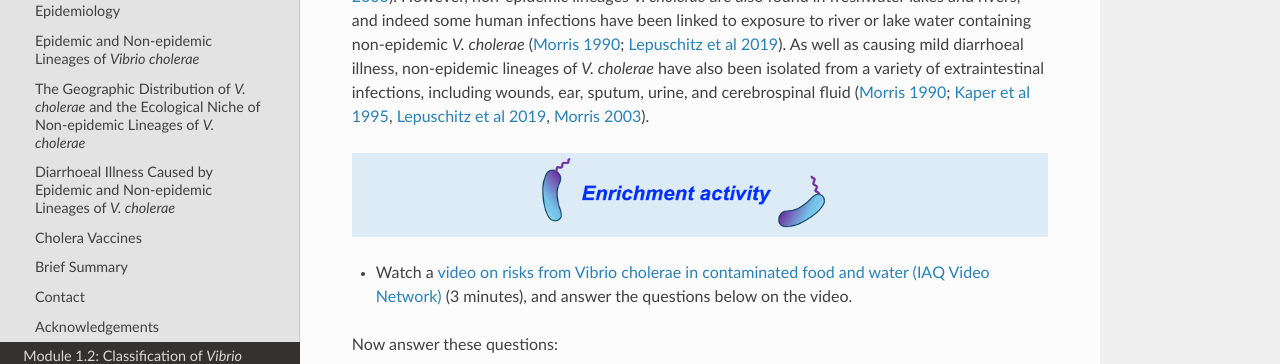
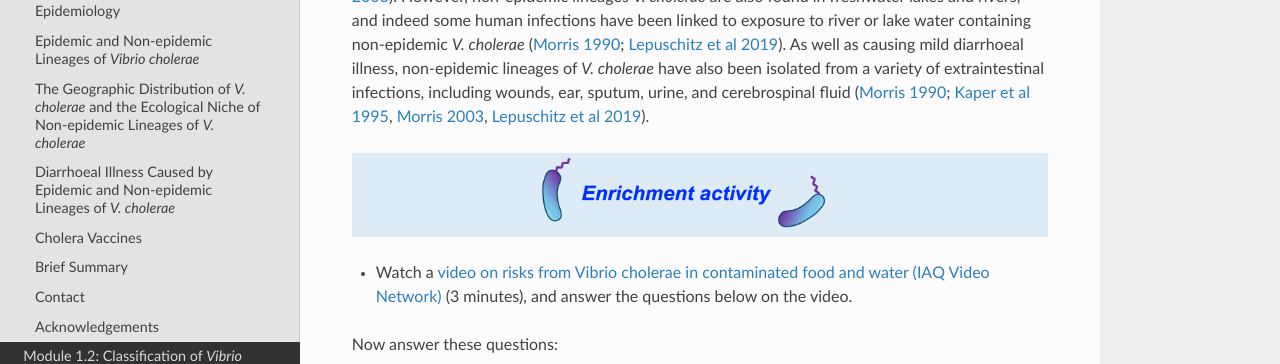
Before and after one commit to avrilcoghlan/cholerabook, a Sphinx documentation site: the page built from docs/source/vibriogenomes.rst, in a window 1280 px wide and 900 px high, scrolled down 8601 px. Shown: the part 151-515 px from the top of the window. Built offline with Sphinx 7.4.7 and the Read the Docs theme 2.0.0, drawn with Linux system fonts in a browser that asks for light colours.

```diff
--- a/docs/source/vibriogenomes.rst
+++ b/docs/source/vibriogenomes.rst
@@ -291,7 +291,7 @@ However, non-epidemic lineages *V. cholerae* are also found in freshwater lakes
 have been linked to exposure to river or lake water containing non-epidemic *V. cholerae* (`Morris 1990`_; `Lepuschitz et al 2019`_).
 As well as causing mild diarrhoeal illness, non-epidemic lineages of *V. cholerae* have also been isolated
 from a variety of extraintestinal infections, including wounds, ear, sputum,
-urine, and cerebrospinal fluid (`Morris 1990`_; `Kaper et al 1995`_, `Lepuschitz et al 2019`_, `Morris 2003`_).
+urine, and cerebrospinal fluid (`Morris 1990`_; `Kaper et al 1995`_, `Morris 2003`_, `Lepuschitz et al 2019`_).
 
 .. _Morris 2003: https://pubmed.ncbi.nlm.nih.gov/12856219/
 
```
